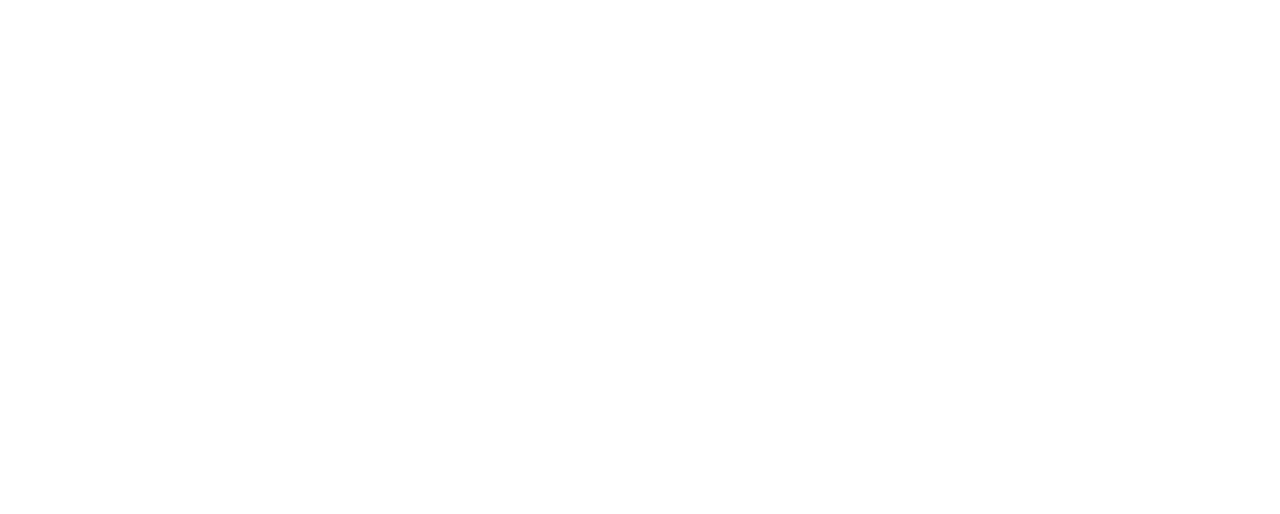
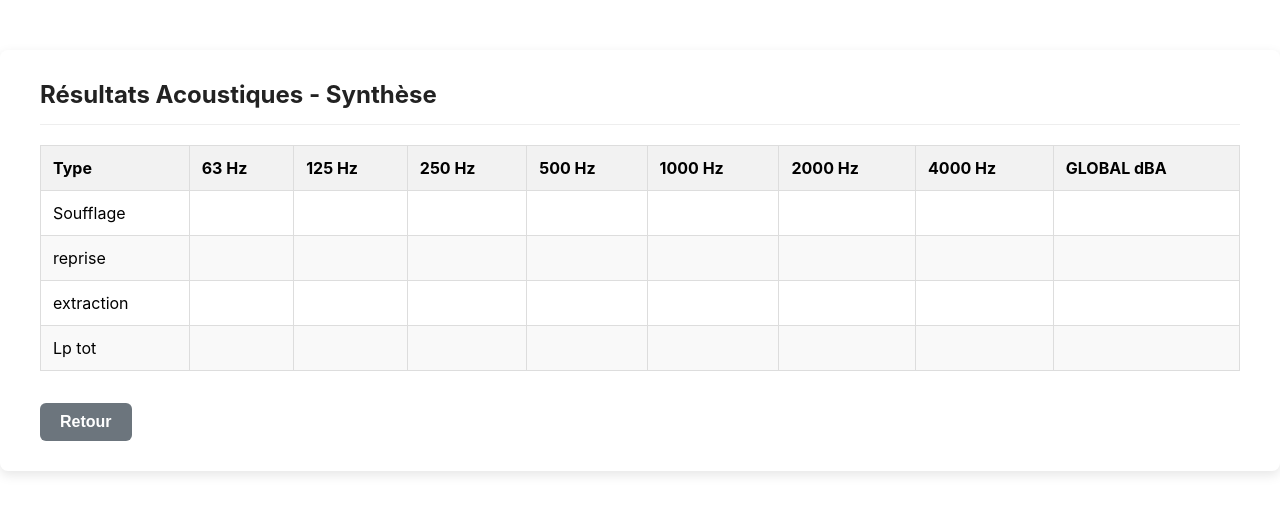
Before and after one commit to ElZakyi/Acoustique2, a React (Create React App) app in the folder frontend/: page /salles/1/resultats in a window 1280 px wide. Before the commit this address had no page. Shown: the top 514 px of the page. Built offline with nearby package versions, Linux system fonts and the light colour scheme.

Commit message:
creation et ajout du tableau des resultats dans la page ResultatsPage.js

```diff
--- a/frontend/src/App.js
+++ b/frontend/src/App.js
@@ -6,6 +6,7 @@
 import SourcesSonoresListe from './SourcesSonoresListe';
 import TronconsListe from './TronconsListe';
 import ElementsReseau from './ElementsReseau';
+import ResultatsPage from './ResultatsPage';
 
 function App() {
   return (
@@ -19,6 +20,7 @@
         <Route path="/salles/:id_salle/sources" element={<SourcesSonoresListe />} />
         <Route path="/sources/:id_source/troncons" element={<TronconsListe />} />
         <Route path="/troncons/:id_troncon/:id_source/elements" element={<ElementsReseau />} />
+        <Route path="/salles/:id_salle/resultats" element={<ResultatsPage />} />
       </Routes>
     </Router>
   );
--- /dev/null
+++ b/frontend/src/ResultatsPage.js
@@ -0,0 +1,46 @@
+import React from 'react';
+import './AffairesListe.css'; // Ton fichier CSS complet déjà donné
+
+const BANDES = [63, 125, 250, 500, 1000, 2000, 4000];
+const TYPES_LIGNES = ["Soufflage", "reprise", "extraction", "Lp tot"];
+
+const ResultatsPage = () => {
+    return (
+        <div className="container-box">
+            <div className="page-header">
+                <h2 className="page-title">Résultats Acoustiques - Synthèse</h2>
+            </div>
+
+            <table className="affaires-table synthese-table">
+                <thead>
+                    <tr>
+                        <th>Type</th>
+                        {BANDES.map(freq => (
+                            <th key={freq}>{freq} Hz</th>
+                        ))}
+                        <th>GLOBAL dBA</th>
+                    </tr>
+                </thead>
+                <tbody>
+                    {TYPES_LIGNES.map((type, idx) => (
+                        <tr key={idx}>
+                            <td>{type}</td>
+                            {BANDES.map(freq => (
+                                <td key={freq}></td> // cellule vide
+                            ))}
+                            <td></td> {/* cellule Global dBA vide */}
+                        </tr>
+                    ))}
+                </tbody>
+            </table>
+
+            <div className="footer-actions">
+                <button className="btn-secondary" onClick={() => window.history.back()}>
+                    Retour
+                </button>
+            </div>
+        </div>
+    );
+};
+
+export default ResultatsPage;
--- a/frontend/src/SourcesSonoresListe.js
+++ b/frontend/src/SourcesSonoresListe.js
@@ -292,6 +292,15 @@
                         ))}
                     </tbody>
                 </table>
+                <div style={{ marginTop: '20px', textAlign: 'center' }}>
+                <button
+                    className="btn-primary"
+                    onClick={() => navigate(`/salles/${id_salle}/resultats`)}
+                >
+                    Résultat
+                </button>
+            </div>
+
 
                 <h2 style={{ marginTop: '40px' }}>Tableau des spectres</h2>
                  <table className="affaires-table">
```
Also changed, not shown: 1 other file (tests, documents, lock files or other folders).
